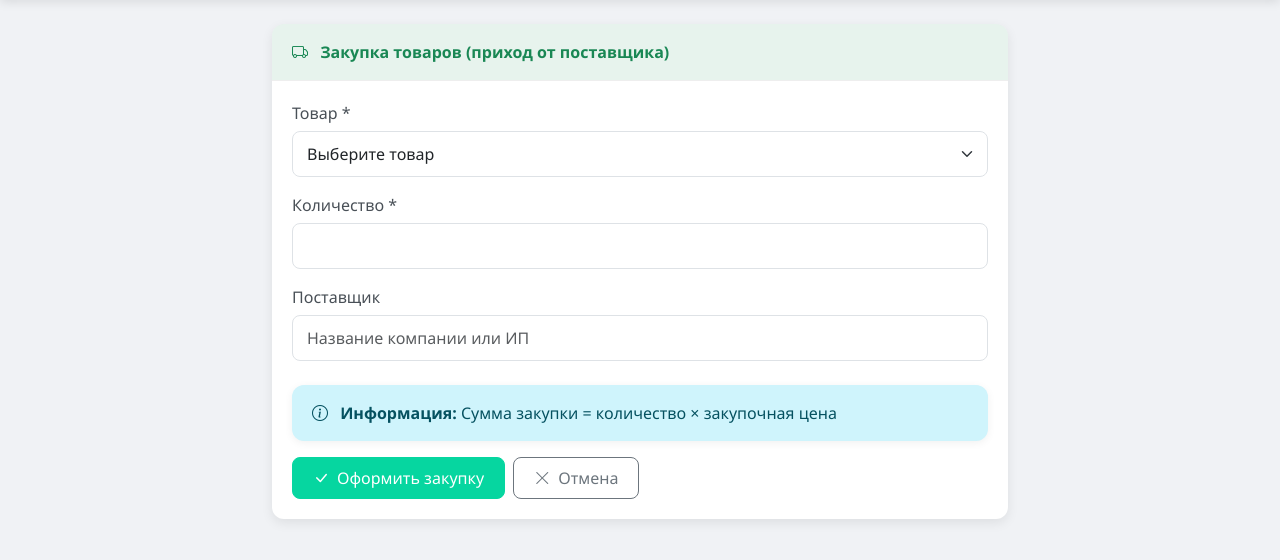
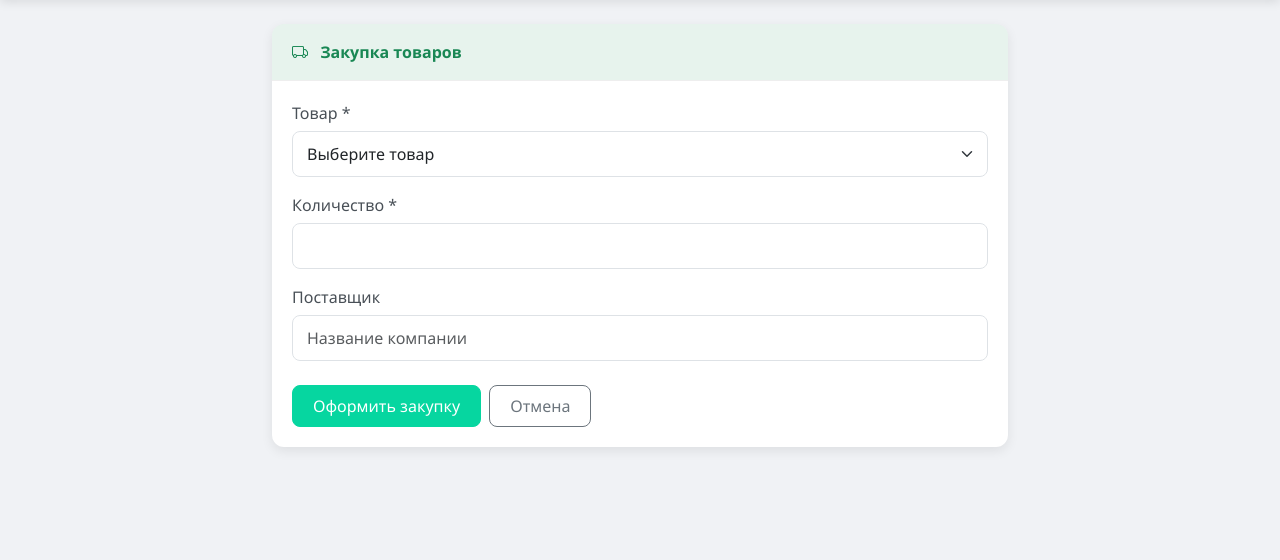
Before and after one commit to kirilltaganov63-prog/sklad-uchot, a Flask app: template templates/ purchase.html in a window 1280 px wide. Shown: the part 68-628 px from the top of the page. Run offline with Flask 3, Linux system fonts and the light colour scheme; the template is opened without the code that fills it: values that come from a table or form of the project are taken from there, others are empty; tables that the repository leaves empty hold one stand-in row (values such as "Sample post").

Commit message:
Update  purchase.html

```diff
--- a/templates/ purchase.html
+++ b/templates/ purchase.html
@@ -8,70 +8,36 @@
         <div class="card border-success">
             <div class="card-header bg-success bg-opacity-10 text-success">
                 <i class="bi bi-truck me-2"></i>
-                <strong>Закупка товаров (приход от поставщика)</strong>
+                <strong>Закупка товаров</strong>
             </div>
             <div class="card-body">
-                <form method="post" action="{{ url_for('purchase') }}">
+                <form method="post">
                     <div class="mb-3">
-                        <label for="product_id" class="form-label">Товар *</label>
-                        <select name="product_id" id="product_id" class="form-select" required>
+                        <label class="form-label">Товар *</label>
+                        <select name="product_id" class="form-select" required>
                             <option value="">Выберите товар</option>
                             {% for p in products %}
                             <option value="{{ p.id }}">
-                                {{ p.name }}
-                                {% if p.size %}({{ p.size }}){% endif %}
-                                - Закупка: {{ p.cost_price }} руб,
-                                в наличии: {{ p.quantity }} шт
+                                {{ p.name }} - Закупка: {{ p.cost_price }} руб, в наличии: {{ p.quantity }} шт
                             </option>
                             {% endfor %}
                         </select>
                     </div>
-
                     <div class="mb-3">
-                        <label for="quantity" class="form-label">Количество *</label>
-                        <input type="number" name="quantity" id="quantity" class="form-control" required min="1" step="1">
+                        <label class="form-label">Количество *</label>
+                        <input type="number" name="quantity" class="form-control" required min="1">
                     </div>
-
                     <div class="mb-4">
-                        <label for="counterparty" class="form-label">Поставщик</label>
-                        <input type="text" name="counterparty" id="counterparty" class="form-control" placeholder="Название компании или ИП">
+                        <label class="form-label">Поставщик</label>
+                        <input type="text" name="counterparty" class="form-control" placeholder="Название компании">
                     </div>
-
-                    <div class="alert alert-info">
-                        <i class="bi bi-info-circle me-2"></i>
-                        <strong>Информация:</strong> Сумма закупки = количество × закупочная цена
-                    </div>
-
                     <div class="d-flex gap-2">
-                        <button type="submit" class="btn btn-success">
-                            <i class="bi bi-check-lg me-2"></i>Оформить закупку
-                        </button>
-                        <a href="{{ url_for('index') }}" class="btn btn-outline-secondary">
-                            <i class="bi bi-x-lg me-2"></i>Отмена
-                        </a>
+                        <button type="submit" class="btn btn-success">Оформить закупку</button>
+                        <a href="{{ url_for('index') }}" class="btn btn-outline-secondary">Отмена</a>
                     </div>
                 </form>
             </div>
         </div>
     </div>
 </div>
-
-<script>
-    // Подсказка: при выборе товара можно показывать цену
-    const select = document.getElementById('product_id');
-    const priceInfo = document.createElement('div');
-    priceInfo.className = 'mt-2 small text-muted';
-    select.parentNode.appendChild(priceInfo);
-
-    select.addEventListener('change', function() {
-        const selectedOption = select.options[select.selectedIndex];
-        const text = selectedOption.text;
-        const match = text.match(/Закупка: (\d+(?:\.\d+)?) руб/);
-        if (match) {
-            priceInfo.innerHTML = '<i class="bi bi-currency-ruble"></i> Цена закупки: ' + match[1] + ' руб/шт';
-        } else {
-            priceInfo.innerHTML = '';
-        }
-    });
-</script>
 {% endblock %}
```
